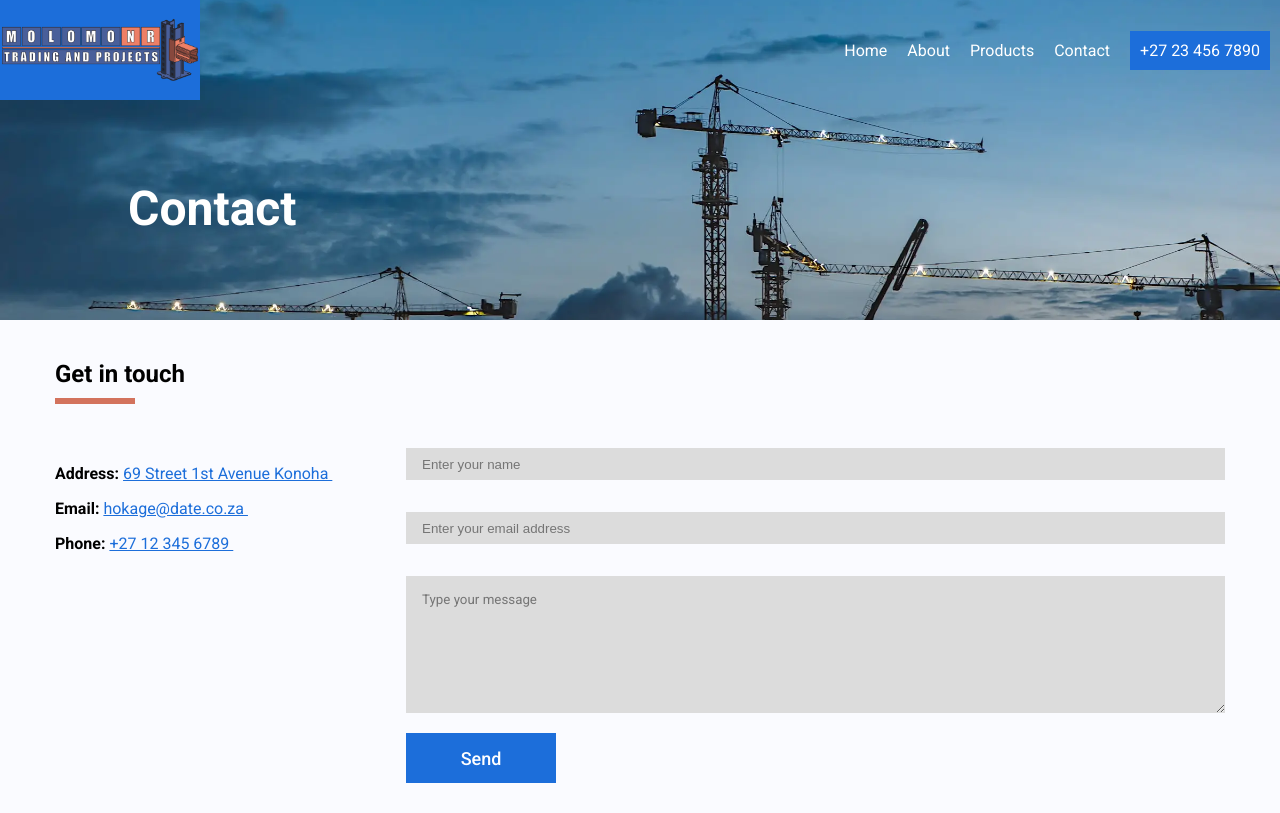
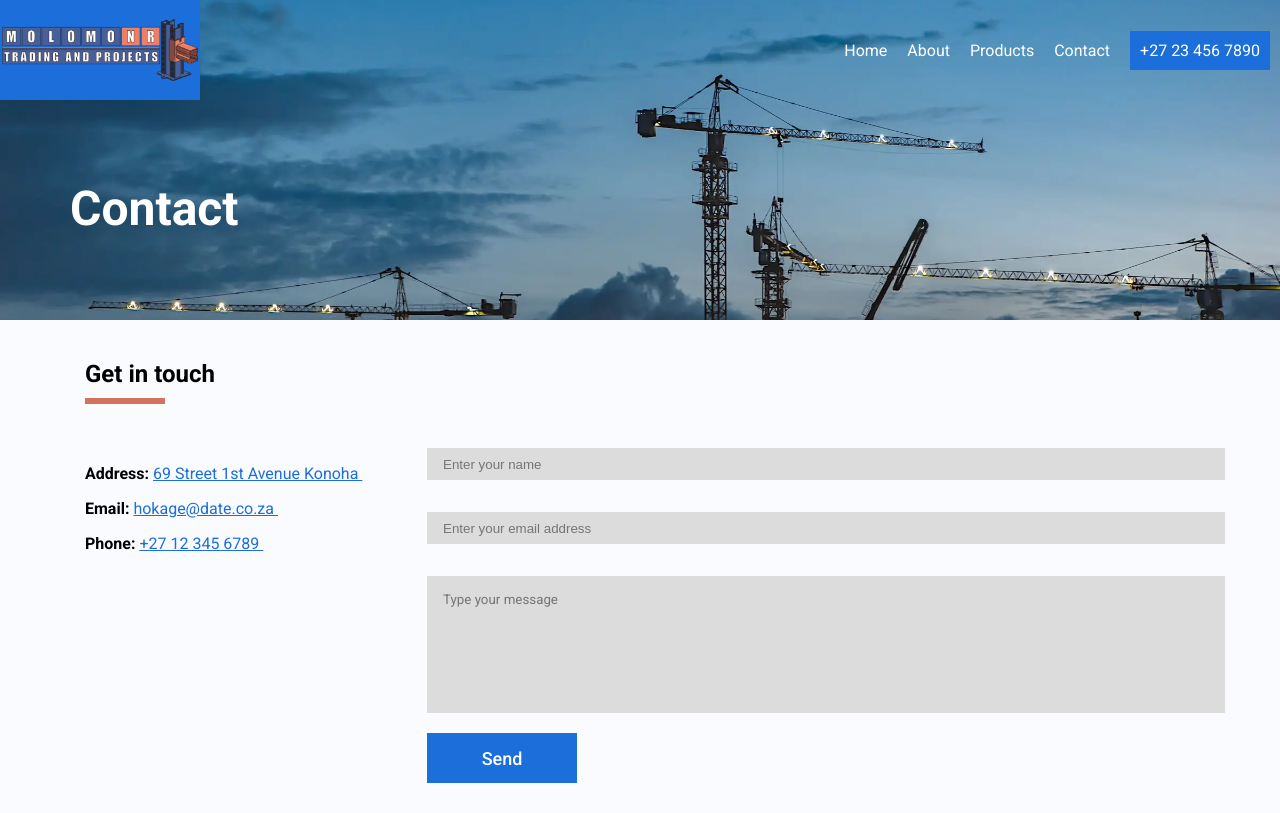
Before and after one commit to Bekithemba-Mdluli/molomo, a React (Create React App) app: page /contact in a window 1280 px wide. Built offline with nearby package versions, Linux system fonts and the light colour scheme.

Commit message:
Added container

```diff
--- a/src/components/ContactFormStyles.css
+++ b/src/components/ContactFormStyles.css
@@ -19,7 +19,7 @@
   flex-direction: column; */
   margin-bottom: 30px;
   margin-top: 40px;
-  margin-inline: 30px;
+  /* margin-inline: 30px; */
 }
 
 .location {
@@ -74,6 +74,10 @@
   font-family: "Roboto";
 }
 
+textarea {
+  resize: none;
+}
+
 .btn-container {
   display: flex;
   justify-content: center;
@@ -93,8 +97,8 @@
   /* text-align: center; */
   justify-content: center;
 }
-
-@media (min-width: 641px) {
+/* 641 */
+@media (min-width: 821px) {
   .form-container {
     flex-direction: row;
   }
--- a/src/components/Details.css
+++ b/src/components/Details.css
@@ -5,7 +5,7 @@
   /* width: 100%; */
   /* background-color: aqua; */
   /* margin-bottom: 100px; */
-  margin-inline: 10%;
+  /* margin-inline: 10%; */
   margin-top: 30px;
 }
 
@@ -41,7 +41,7 @@
     /* display: grid;
       grid-template-columns: repeat(2, 1fr); */
     flex-direction: row;
-    margin-inline: 10%;
+    /* margin-inline: 10%; */
     gap: 20px;
   }
 
--- a/src/components/Header.js
+++ b/src/components/Header.js
@@ -5,6 +5,7 @@ import logo from "../images/logo.webp";
 import menu from "../images/icons/icon-menu.webp";
 
 import "./Header.css";
+import MobileNav from "./MobileNav";
 
 function Header() {
   const [isOpen, setIsOpen] = useState(false);
@@ -52,26 +53,7 @@ function Header() {
         </ul>
       </Router>
 
-      <ul className={"header__itemsD hide-for-mobile"}>
-        <li>
-          <Link to="/">Home</Link>
-        </li>
-        <li>
-          <Link to="/about">About</Link>
-        </li>
-        <li>
-          <Link to="/products">Products</Link>
-        </li>
-        <li>
-          <Link to="/contact">Contact</Link>
-        </li>
-        <li>
-          <a href="/">
-            <span className="number">+27 23 456 7890</span>
-          </a>
-        </li>
-      </ul>
-
+      <MobileNav />
       <div
         className="backdrop"
         style={{ display: isOpen ? "block" : "none" }}
--- a/src/components/Intro.css
+++ b/src/components/Intro.css
@@ -10,7 +10,7 @@
 
 .about__intro h1 {
   color: #fff;
-  margin-inline: 10%;
+  /* margin-inline: 10%; */
   margin-top: 80px;
   font-size: 48px;
 }
--- a/src/components/Intro.js
+++ b/src/components/Intro.js
@@ -7,7 +7,9 @@ function Intro({ text }) {
   return (
     <div className="about__intro">
       <Header />
-      <h1>{text}</h1>
+      <div className="container">
+        <h1>{text}</h1>
+      </div>
     </div>
   );
 }
--- /dev/null
+++ b/src/components/MobileNav.js
@@ -0,0 +1,29 @@
+import React from "react";
+
+import { Link } from "react-router-dom";
+
+function MobileNav() {
+  return (
+    <ul className={"header__itemsD hide-for-mobile"}>
+      <li>
+        <Link to="/">Home</Link>
+      </li>
+      <li>
+        <Link to="/about">About</Link>
+      </li>
+      <li>
+        <Link to="/products">Products</Link>
+      </li>
+      <li>
+        <Link to="/contact">Contact</Link>
+      </li>
+      <li>
+        <a href="/">
+          <span className="number">+27 23 456 7890</span>
+        </a>
+      </li>
+    </ul>
+  );
+}
+
+export default MobileNav;
--- a/src/components/ProductTabs.css
+++ b/src/components/ProductTabs.css
@@ -4,7 +4,7 @@
   display: flex;
   justify-content: space-between;
   flex-direction: column;
-  margin-inline: 10%;
+  /* margin-inline: 10%; */
   gap: 20px;
   margin-top: 30px;
   /* text-align: center; */
--- a/src/components/Services.css
+++ b/src/components/Services.css
@@ -1,5 +1,5 @@
 .con {
-  margin-inline: 10%;
+  /* margin-inline: 10%; */
   margin-top: 60px;
   margin-bottom: 60px;
 }
--- a/src/index.css
+++ b/src/index.css
@@ -56,3 +56,30 @@ h1 {
   padding-block: 15px;
   /* padding: 10px 30px; */
 }
+
+.container {
+  padding-right: 15px;
+  padding-left: 15px;
+  margin-right: auto;
+  margin-left: auto;
+}
+@media (min-width: 768px) {
+  .container {
+    width: 750px;
+  }
+}
+@media (min-width: 992px) {
+  .container {
+    width: 970px;
+  }
+}
+@media (min-width: 1200px) {
+  .container {
+    width: 1170px;
+  }
+}
+@media (min-width: 1400px) {
+  .container {
+    max-width: 1320px;
+  }
+}
--- a/src/pages/Home.js
+++ b/src/pages/Home.js
@@ -23,8 +23,10 @@ function Home() {
         </div>
         <Slider />
       </div>
-      <Details button={true} text={text} heading={heading} image={image} />
-      <Services />
+      <div className="container">
+        <Details button={true} text={text} heading={heading} image={image} />
+        <Services />
+      </div>
     </div>
   );
 }
--- a/src/routes/Contact.js
+++ b/src/routes/Contact.js
@@ -8,7 +8,10 @@ function Contact() {
   return (
     <>
       <Intro text="Contact" />
-      <ContactForm />
+      <div className="container">
+        <ContactForm />
+      </div>
+
       {/* <Footer /> */}
       {/* <Footer2 /> */}
     </>
--- a/src/routes/Products.js
+++ b/src/routes/Products.js
@@ -7,7 +7,10 @@ function Products() {
   return (
     <>
       <Intro text="Products" />
-      <ProductTabs />
+      <div className="container">
+        <ProductTabs />
+      </div>
+
       {/* <Footer2 /> */}
     </>
   );
```
